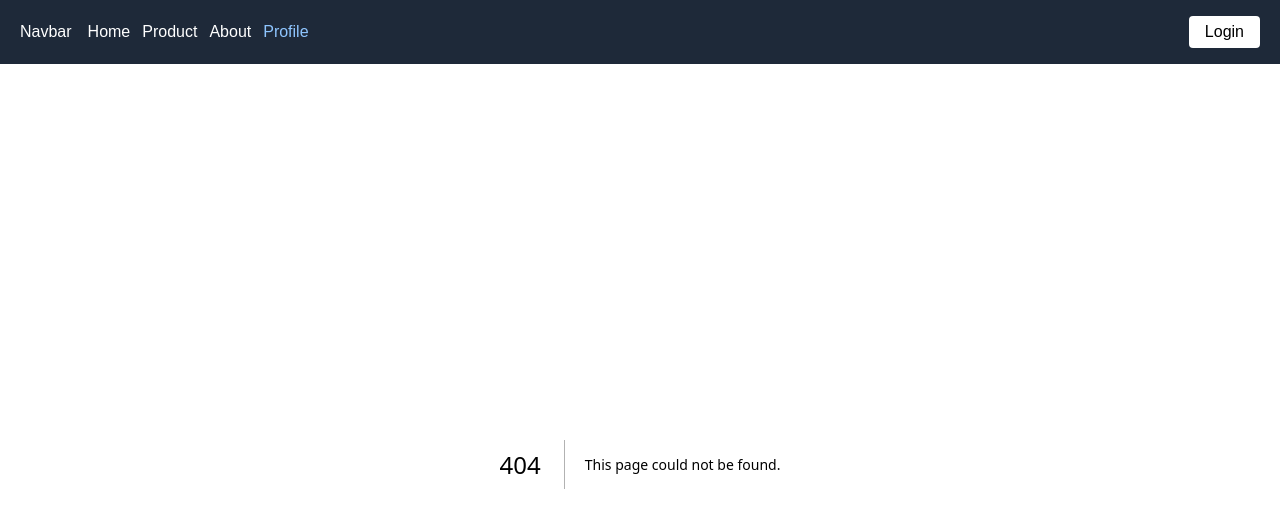
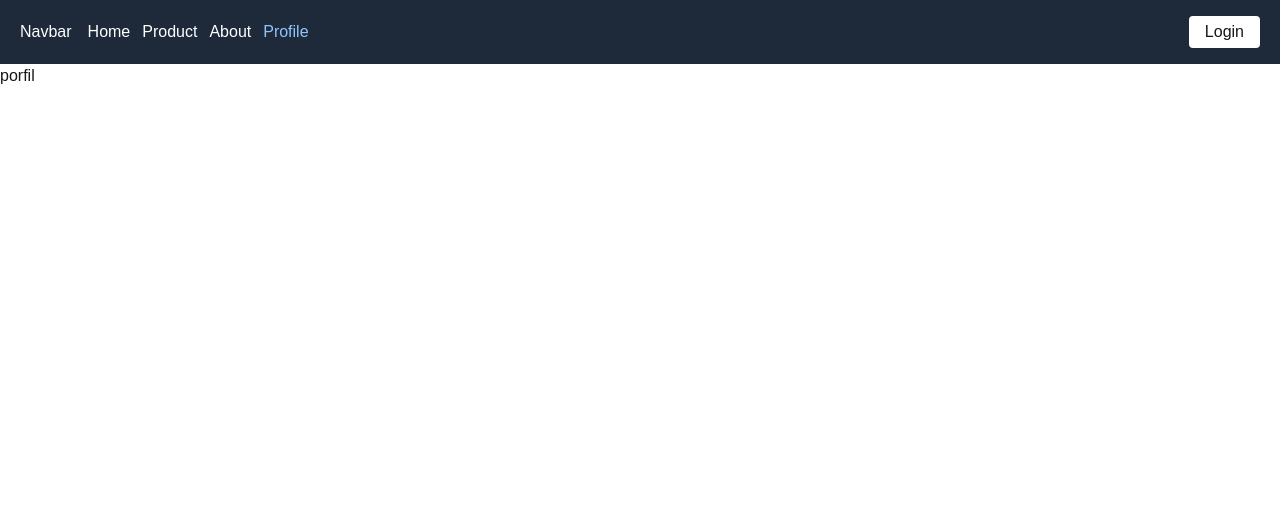
Before and after one commit to ranggaydtm/next-app-router, a Next.js app: page /profile in a window 1280 px wide. Before the commit this address had no page. Shown: the top 528 px of the page. Built offline with nearby package versions, Linux system fonts and the light colour scheme.

Commit message:
create profile page

```diff
--- /dev/null
+++ b/src/app/(admin)/profile/page.tsx
@@ -0,0 +1,11 @@
+import React from "react";
+
+const ProfilePage = () => {
+  return (
+    <div>
+      <span>porfil</span>
+    </div>
+  );
+};
+
+export default ProfilePage;
```
